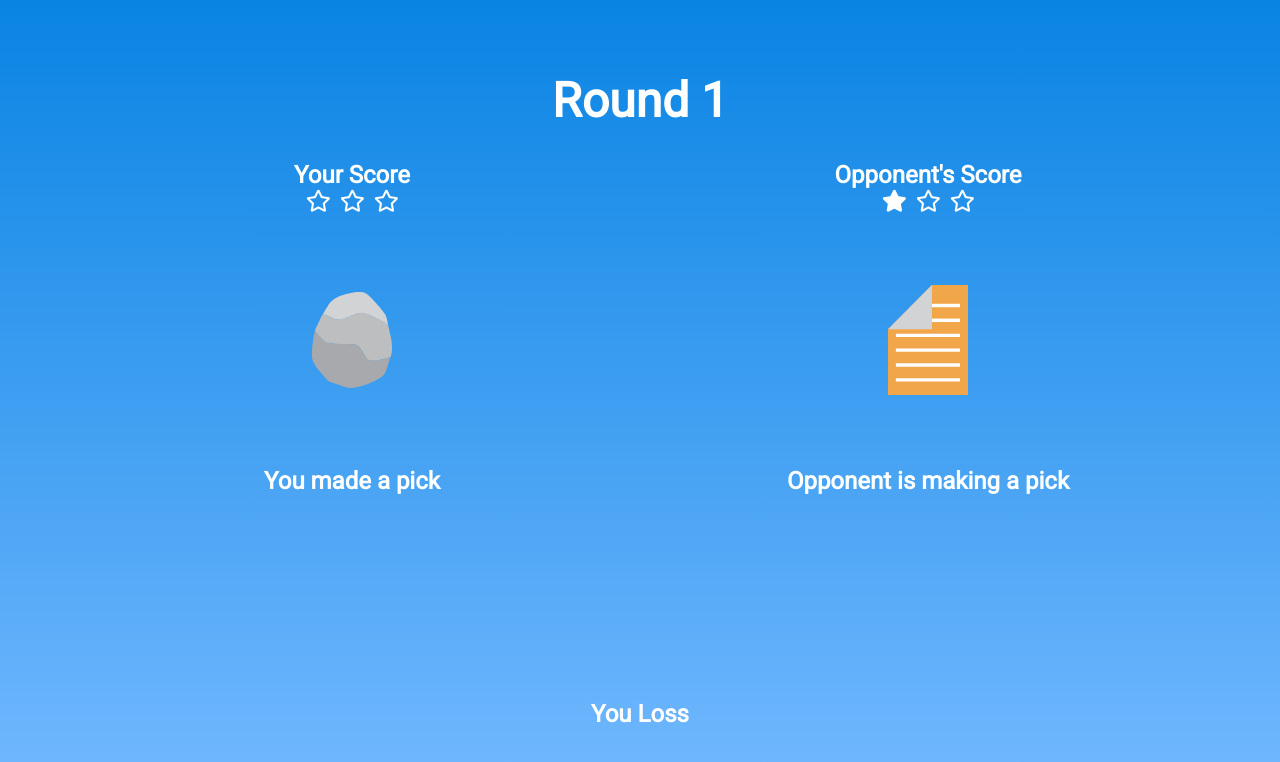
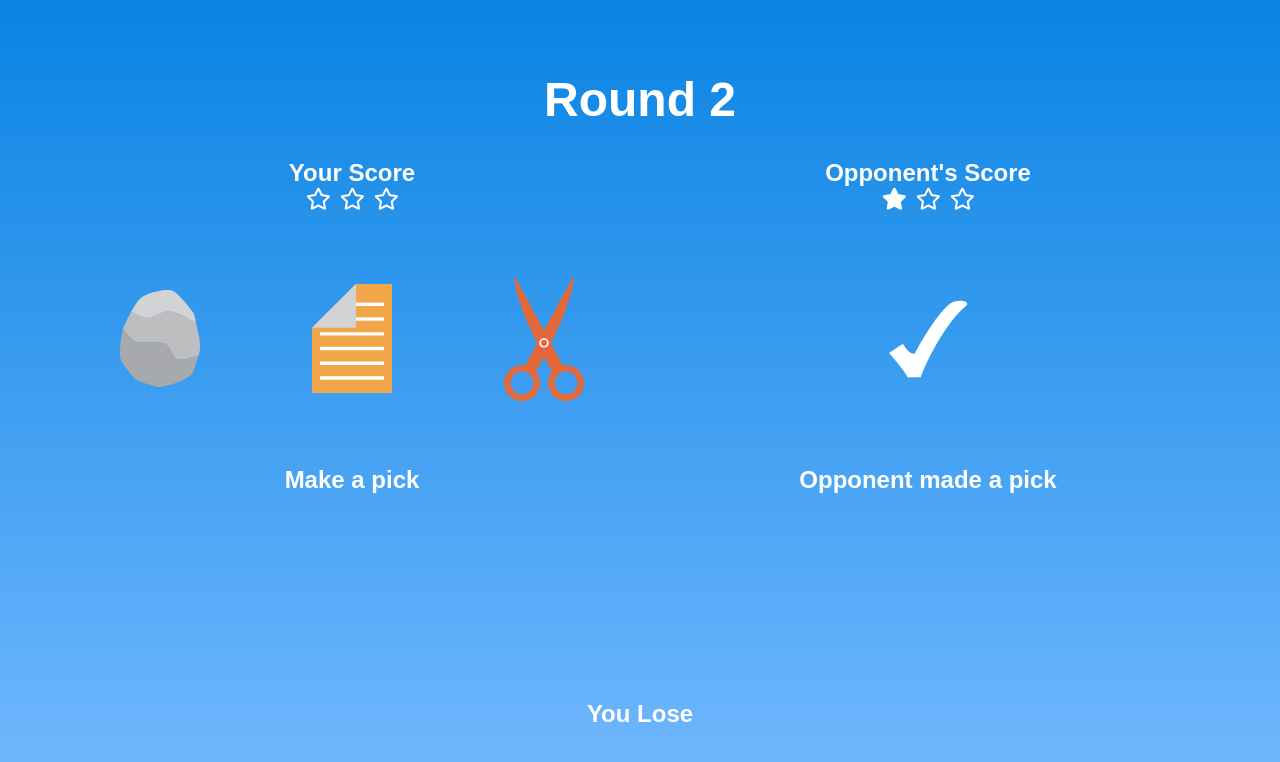
Before and after one commit to theamanjs/stone-paper-scissors, a plain HTML site: page index.html in a window 1280 px wide. Both pictures are taken after a click on the picture 159 px from the left and 344 px from the top of the page. Drawn offline with Linux system fonts and the light colour scheme.

Commit message:
Sarted working, some UI bugs to be removed yet

```diff
--- a/css/style.css
+++ b/css/style.css
@@ -3,7 +3,8 @@ body{
     padding: 0;
     color: white;
     overflow: hidden;
-    font-family: 'Roboto', sans-serif;
+    font-family: sans-serif;
+    font-weight: normal;
 }
 #result{
     min-height: 10px;
@@ -53,14 +54,14 @@ body{
 .selecting-items{
     display:flex;
     align-content: stretch;
-    justify-content: space-between;
+    justify-content: space-around;
     height: 50%;
 }
 .item-placement{
     display: flex;
     justify-content: center;
     align-items: center;
-    margin: 0 auto;
+    /* margin: 0 auto; */
     width: 33.3%;
 }
 
--- a/index.html
+++ b/index.html
@@ -7,7 +7,8 @@
     <link rel="stylesheet" href="css/style.css">
     <link href='https://fonts.googleapis.com/css?family=Roboto' rel='stylesheet' type='text/css'>
     <link rel="stylesheet" href="https://cdnjs.cloudflare.com/ajax/libs/font-awesome/5.11.2/css/all.css">
-    <title>Document</title>
+    <link rel="shortcut icon" href="./images/favicon.ico" type="image/x-icon">
+    <title>Stone-Paper-Scissors</title>
 
 </head>
 <body>
@@ -29,17 +30,17 @@
 
                     <div class="selecting-items">
                         <div class="stone item-placement">
-                            <img onclick="selectedItem('stone')" src="./images/stone.svg" alt="Rock">
+                            <img id="stone" onclick="selectedItem('stone')" src="./images/stone.svg" alt="">
                         </div>
                         <div class="paper item-placement">
-                            <img onclick="selectedItem('paper')" src="./images/paper.svg" alt="">
+                            <img id="paper" onclick="selectedItem('paper')" src="./images/paper.svg" alt="">
                         </div>
                         <div class="scissors item-placement">
-                            <img onclick="selectedItem('scissors')" src="./images/scissors.svg" alt="">
+                            <img id="scissors" onclick="selectedItem('scissors')" src="./images/scissors.svg" alt="">
                         </div>
                     </div>
 
-                    <div class="status-my text-center">Make a pick</div>
+                    <div class="status-my text-center"></div>
 
                 </div>
                 <div class="opponent-side">
@@ -67,7 +68,7 @@
                         </div> -->
                     </div>
 
-                    <div class="status-opponent text-center">Opponent is making a pick</div>
+                    <div class="status-opponent text-center"></div>
 
                 </div>
             </div>
--- a/js/main.js
+++ b/js/main.js
@@ -19,19 +19,53 @@ function OpponentMove(){
 let bufferSelection = {
     mySelection : '',
     opponentSelection : '',
-    draw(){
-        console.log(result)
-    }
+
 }
-~(function checkSelection(){
+
+function checkSelection(){
 let check = setInterval(() => {
     if(bufferSelection.mySelection && bufferSelection.opponentSelection){
         judgement();
         showResult();
+        opponentDisplay(bufferSelection.opponentSelection);
         clearInterval(check);
+        setTimeout(resetBattle, 2000);
     }
+
 }, 100);
-})();
+    bufferSelection.mySelection = '';
+    bufferSelection.opponentSelection = '';
+};
+checkSelection();
+
+function resetBattle(){
+
+    if(gameStatus.opponentScore === 3 ){
+        setTimeout(() => {
+            document.querySelector("#result").innerText = 'Game End: You Lose';
+        }, 2000);
+        return;
+    }
+    if(gameStatus.myScore === 3 ){
+        setTimeout(() => {
+            document.querySelector("#result").innerText = 'Game End: You Won';
+        }, 2000);
+        return;
+    }
+
+    document.querySelector("#opponentStatus").setAttribute('src','./images/loading.svg');
+    Paper.display = 'block';
+    Stone.display = 'block';
+    Scissors.display = 'block';
+    document.querySelector(".status-my").innerText = general.processing.proponent.make;
+    document.querySelector(".status-opponent").innerText = general.processing.opponent.make;
+    gameStatus.roundNumber++;
+    document.querySelector("#roundNumber").innerText = gameStatus.roundNumber;
+    setTimeout(selectionOpponent, Math.round(limit(2000,500)));
+
+
+    checkSelection();
+}
 
 
 let limit = (max, min) => Math.random() * (max - min) + min;
@@ -40,12 +74,12 @@ function selectionOpponent(){
     let randomNumber = Math.round(limit(2,0));
     // console.log(randomNumber);
     console.log(opponentMove.selection[randomNumber]);
+    document.querySelector(".status-opponent").innerText = general.processing.opponent.made;
     bufferSelection.opponentSelection = opponentMove.selection[randomNumber];
     // bufferSelection.draw();
     document.querySelector("#opponentStatus").setAttribute('src','./images/tick.png');
-    opponentDisplay(opponentMove.selection[randomNumber]);
 }
-setTimeout(selectionOpponent, Math.round(limit(3000,500)));
+setTimeout(selectionOpponent, Math.round(limit(2000,500)));
 // console.log(buff)
 
 function opponentDisplay(selection){
@@ -55,12 +89,16 @@ function opponentDisplay(selection){
 }
 
 
+let Paper = document.querySelector("#paper").style ;
+let Scissors = document.querySelector("#scissors").style ;
+let Stone = document.querySelector("#stone").style ;
+
 function selectedItem(selection){
     let move = new MyMove(selection);
-    let Paper = document.querySelector(".paper").style ;
-    let Scissors = document.querySelector(".scissors").style ;
-    let Stone = document.querySelector(".stone").style ;
-    // console.log(move.selection);
+    let Paper = document.querySelector("#paper").style ;
+    let Scissors = document.querySelector("#scissors").style ;
+    let Stone = document.querySelector("#stone").style ;
+    console.log(move.selection);
     bufferSelection.mySelection = move.selection;
     // bufferSelection.draw();
 
@@ -87,7 +125,7 @@ const gameInfo = {
     general:{
         resultTag:{
             won: "You Won",
-            loss: "You Loss",
+            lose: "You Lose",
             tie: "Tie",
             null: ""
         },
@@ -103,12 +141,7 @@ const gameInfo = {
         },
 
     },
-    user:{
 
-    },
-    opponent: {
-
-    }
 };
 
 //Manipulation of DOM for frontend
@@ -122,97 +155,100 @@ function checkScore(){
     if(gameStatus.myScore === 1){
         document.querySelector("#myScoreOne").classList.add("fas");
         document.querySelector("#myScoreOne").classList.remove("far");
-        return;
+        // return;
     }
     if(gameStatus.myScore === 2){
         document.querySelector("#myScoreSecond").classList.add("fas");
         document.querySelector("#myScoreSecond").classList.remove("far");
-        return;
+        // return;
     }
     if(gameStatus.myScore === 3){
         document.querySelector("#myScoreThird").classList.add("fas");
         document.querySelector("#myScoreThird").classList.remove("far");
-        return;
+        console.log('Game End: You Won');
+        // return;
     }
     if(gameStatus.opponentScore === 1){
         document.querySelector("#opponentScoreOne").classList.add("fas");
         document.querySelector("#opponentScoreOne").classList.remove("far");
-        return;
+        // return;
     }
     if(gameStatus.opponentScore === 2){
         document.querySelector("#opponentScoreSecond").classList.add("fas");
         document.querySelector("#opponentScoreSecond").classList.remove("far");
-        return;
+        // return;
     }
     if(gameStatus.opponentScore === 3){
         document.querySelector("#opponentScoreThird").classList.add("fas");
         document.querySelector("#opponentScoreThird").classList.remove("far");
-        return;
+        // return;
+        console.log('Game End: You Lose');
     }
 
 }
 
 function judgement(){
     if(bufferSelection.mySelection === 'stone' && bufferSelection.opponentSelection === 'stone'){
-        console.log(general.resultTag.tie);
+        //console.log(general.resultTag.tie);
         document.querySelector("#result").innerText = general.resultTag.tie;
         return;
     }
     if(bufferSelection.mySelection === 'stone' && bufferSelection.opponentSelection === 'scissors'){
-        console.log(general.resultTag.won);
+        //console.log(general.resultTag.won);
         gameStatus.myScore++;
         document.querySelector("#result").innerText = general.resultTag.won;
         checkScore();
         return;
     }
     if(bufferSelection.mySelection === 'stone' && bufferSelection.opponentSelection === 'paper'){
-        console.log(general.resultTag.loss);
+        //console.log(general.resultTag.Lose);
         gameStatus.opponentScore++;
-        document.querySelector("#result").innerText = general.resultTag.loss;
+        document.querySelector("#result").innerText = general.resultTag.lose;
         checkScore();
         return;
     }
     if(bufferSelection.mySelection === 'paper' && bufferSelection.opponentSelection === 'paper'){
-        console.log(general.resultTag.tie);
+        //console.log(general.resultTag.tie);
         document.querySelector("#result").innerText = general.resultTag.tie;
         checkScore();
         return;
     }
     if(bufferSelection.mySelection === 'paper' && bufferSelection.opponentSelection === 'stone'){
-        console.log(general.resultTag.won);
+        //console.log(general.resultTag.won);
         gameStatus.myScore++;
         document.querySelector("#result").innerText = general.resultTag.won;
         checkScore();
         return;
     }
     if(bufferSelection.mySelection === 'paper' && bufferSelection.opponentSelection === 'scissors'){
-        console.log(general.resultTag.loss);
+        //console.log(general.resultTag.Lose);
         gameStatus.opponentScore++;
-        document.querySelector("#result").innerText = general.resultTag.loss;
+        document.querySelector("#result").innerText = general.resultTag.lose;
         checkScore();
         return;
     }
     if(bufferSelection.mySelection === 'scissors' && bufferSelection.opponentSelection === 'scissors'){
-        console.log(general.resultTag.tie);
+        //console.log(general.resultTag.tie);
         document.querySelector("#result").innerText = general.resultTag.tie;
         checkScore();
         return;
     }
     if(bufferSelection.mySelection === 'scissors' && bufferSelection.opponentSelection === 'stone'){
-        console.log(general.resultTag.loss);
+        //console.log(general.resultTag.Lose);
         gameStatus.opponentScore++;
-        document.querySelector("#result").innerText = general.resultTag.loss;
+        document.querySelector("#result").innerText = general.resultTag.lose;
+        //console.log("Lose")
         checkScore();
         return;
     }
     if(bufferSelection.mySelection === 'scissors' && bufferSelection.opponentSelection === 'paper'){
-        console.log(general.resultTag.won);
+        //console.log(general.resultTag.won);
         gameStatus.myScore++;
         document.querySelector("#result").innerText = general.resultTag.won;
         checkScore();
         return;
     }
-    // console.log("My ",gameStatus.myScore);
+    // //console.log("My ",gameStatus.myScore);
     // console.log("Opponent ",gameStatus.opponentScore);
 
 }
```
Also changed, not shown: images/favicon.ico (added).
